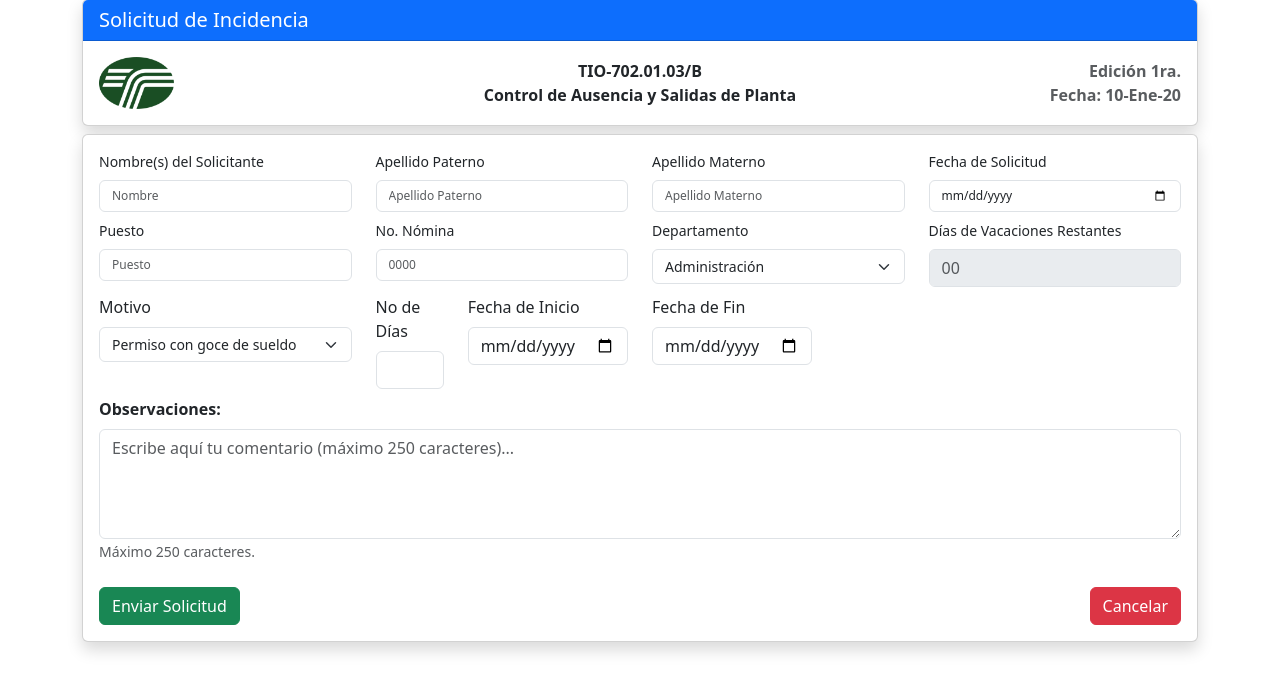
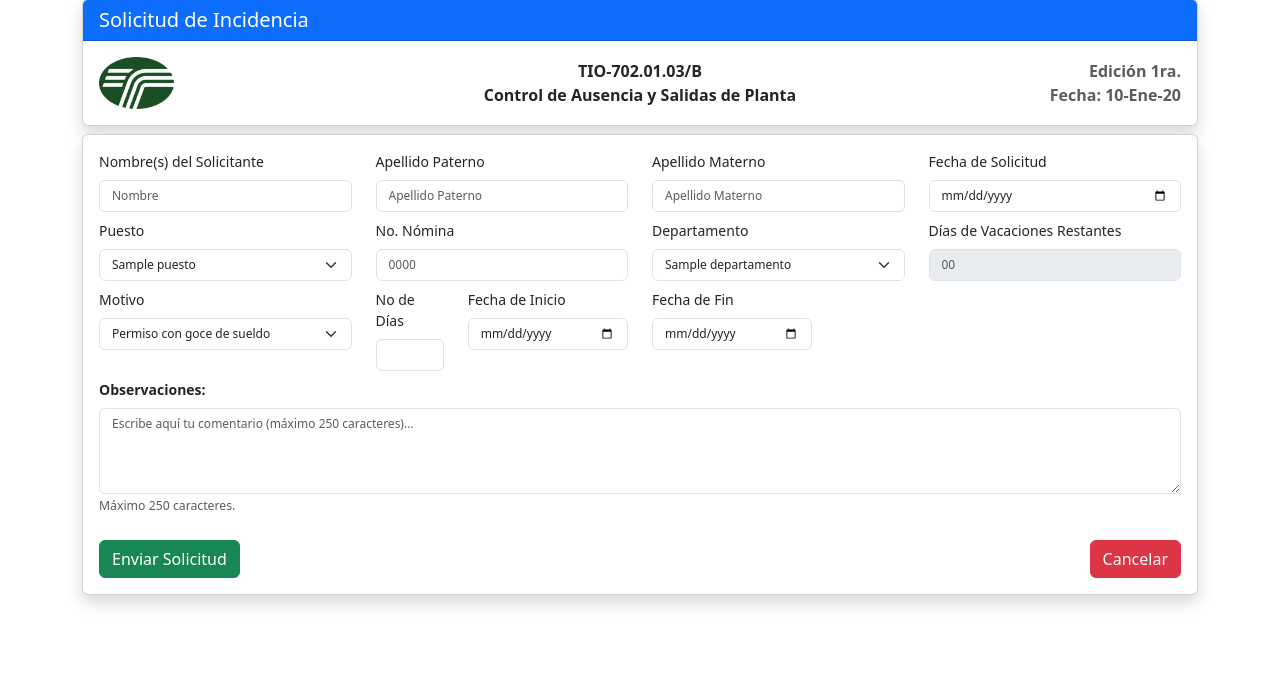
Before and after one commit to ValencianoAlan/IncidenciasTohken, a Flask app: template Original/app/views/templates/incidencia.html in a window 1280 px wide. Shown: the part 79-771 px from the top of the page. Run offline with Flask 3, Linux system fonts and the light colour scheme; the template is opened without the code that fills it: most values are stand-ins (such as "Sample title", 1, 10 or a date in 2020).

Commit message:
Nuevas tablas BD y Modificacion de Incidencia
Se agregaron las tablsa de departamento, departamento_usuario, vacaciones, puesto y usuario_puesto y se programo en la pagina de incidencia para obtener los listbox directamente de la BD

```diff
--- a/Original/app/views/templates/incidencia.html
+++ b/Original/app/views/templates/incidencia.html
@@ -148,18 +148,16 @@
 
             <!-- Información adicional -->
             <div class="row mb-2" style="font-size: 14px">
-              <div class="col-md-3">
-                <label for="puesto" class="form-label">Puesto</label>
-                <input
-                  type="text"
-                  class="form-control"
-                  id="puesto"
-                  name="puesto"
-                  placeholder="Puesto"
-                  style="font-size: 12px"
-                  required
-                />
+              <!-- Campo de Puesto -->
+              <div class="col-md-3 style="font-size: 12px"">
+                  <label for="puesto" class="form-label">Puesto</label>
+                  <select class="form-select" id="puesto" name="puesto" style="font-size: 12px;" required>
+                      {% for puesto in puestos %}
+                          <option value="{{ puesto.idPuesto }}">{{ puesto.nombrePuesto }}</option>
+                      {% endfor %}
+                  </select>
               </div>
+
               <div class="col-md-3">
                 <label for="no_nomina" class="form-label">No. Nómina</label>
                 <input
@@ -174,33 +172,16 @@
                   required
                 />
               </div>
-              <div class="col-md-3">
-                <label for="departamento" class="form-label"
-                  >Departamento</label
-                >
-                <select
-                  class="form-select"
-                  id="departamento"
-                  name="departamento"
-                  style="font-size: 14px"
-                  required
-                >
-                  <option value="Administración">Administración</option>
-                  <option value="Ventas">Ventas</option>
-                  <option value="Finanzas">Finanzas</option>
-                  <option value="Sistemas">Sistemas</option>
-                  <option value="Producción">Producción</option>
-                  <option value="Control de Producción">
-                    Control de Producción
-                  </option>
-                  <option value="Control de Calidad">Control de Calidad</option>
-                  <option value="Mantenimiento">Mantenimiento</option>
-                  <option value="Seguridad e Higiene y Medio Ambiente">
-                    Seguridad e Higiene y Medio Ambiente
-                  </option>
+            <!-- Campo de Departamento -->
+            <div class="col-md-3"">
+                <label for="departamento" class="form-label">Departamento</label>
+                <select class="form-select" id="departamento" name="departamento" style="font-size: 12px;" required>
+                    {% for departamento in departamentos %}
+                        <option value="{{ departamento.idDepartamento }}">{{ departamento.nombreDepartamento }}</option>
+                    {% endfor %}
                 </select>
-              </div>
-              <div class="col-md-3">
+            </div>
+              <div class="col-md-3" >
                 <label for="vacaciones" class="form-label"
                   >Días de Vacaciones Restantes</label
                 >
@@ -212,20 +193,21 @@
                   placeholder="00"
                   min="0"
                   max="22"
+                  style="font-size: 12px;"
                   disabled
                 />
               </div>
             </div>
 
             <!-- Vacaciones restantes, Fecha de inicio y Fecha de fin -->
-            <div class="row mb-2">
+            <div class="row mb-2" style="font-size: 14px;">
               <div class="col-md-3">
                 <label for="motivo_ausencia" class="form-label">Motivo</label>
                 <select
                   class="form-select"
                   id="motivo_ausencia"
                   name="motivo"
-                  style="font-size: 14px"
+                  style="font-size: 12px"
                   required
                 >
                   <option value="goce_sueldo">
@@ -253,6 +235,7 @@
                   min="0"
                   max="10"
                   maxlength="2"
+                  style="font-size: 12px;"
                 />
               </div>
 
@@ -265,21 +248,23 @@
                   class="form-control"
                   id="fecha_inicio"
                   name="fecha_inicio"
+                  style="font-size: 12px;"
                   required
                 />
               </div>
               <div class="col-md-2">
-                <label for="fecha_fin" class="form-label">Fecha de Fin</label>
+                <label for="fecha_fin" class="form-label" style="font-size: 14px;">Fecha de Fin</label>
                 <input
                   type="date"
                   class="form-control"
                   id="fecha_fin"
                   name="fecha_fin"
+                  style="font-size: 12px;"
                   required
                 />
               </div>
               <div class="col-md-2 hora-fields">
-                <label for="hora_entrada" class="form-label"
+                <label for="hora_entrada" class="form-label" style="font-size: 14px;"
                   >Hora de Entrada</label
                 >
                 <input
@@ -287,6 +272,7 @@
                   class="form-control"
                   id="hora_entrada"
                   name="hora_entrada"
+                  style="font-size: 14px;"
                 />
               </div>
               <div class="col-md-2 hora-fields">
@@ -298,12 +284,13 @@
                   class="form-control"
                   id="hora_salida"
                   name="hora_salida"
+                  style="font-size: 14px;"
                 />
               </div>
             </div>
 
             <!-- Observaciones -->
-            <div class="mb-4">
+            <div class="mb-4" style="font-size: 14px;">
               <label for="comentarios" class="form-label"
                 ><b>Observaciones:</b></label
               >
@@ -314,6 +301,7 @@
                 rows="4"
                 maxlength="250"
                 placeholder="Escribe aquí tu comentario (máximo 250 caracteres)..."
+                style="font-size: 12px;"
                 required
               ></textarea>
               <small class="form-text text-muted">Máximo 250 caracteres.</small>
```
Also changed, not shown: Original/app/controllers/incidencias_controller.py (+11 -1 lines), Original/app/models/user_model.py (+28 -1 lines).
